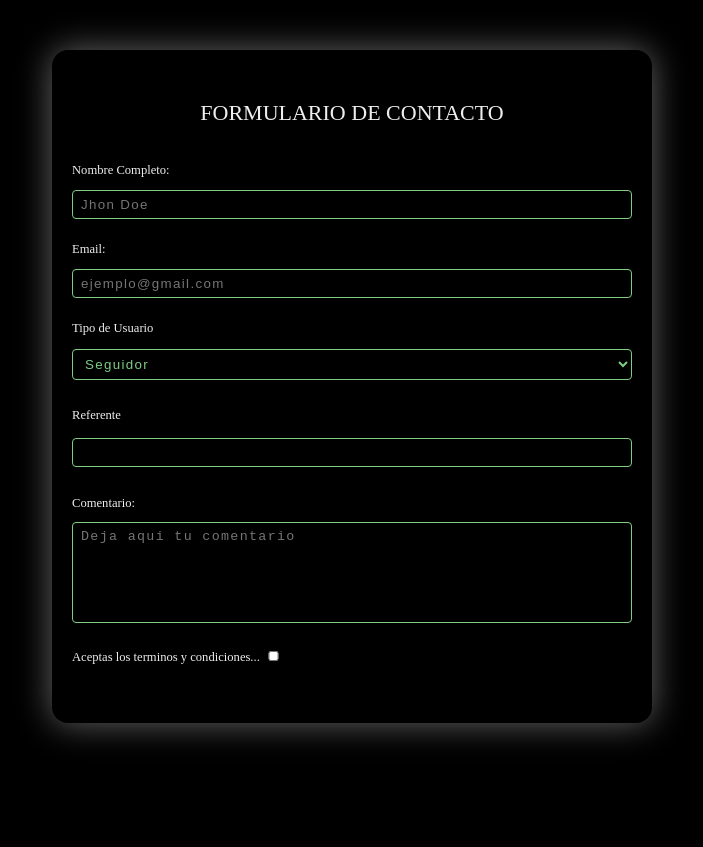
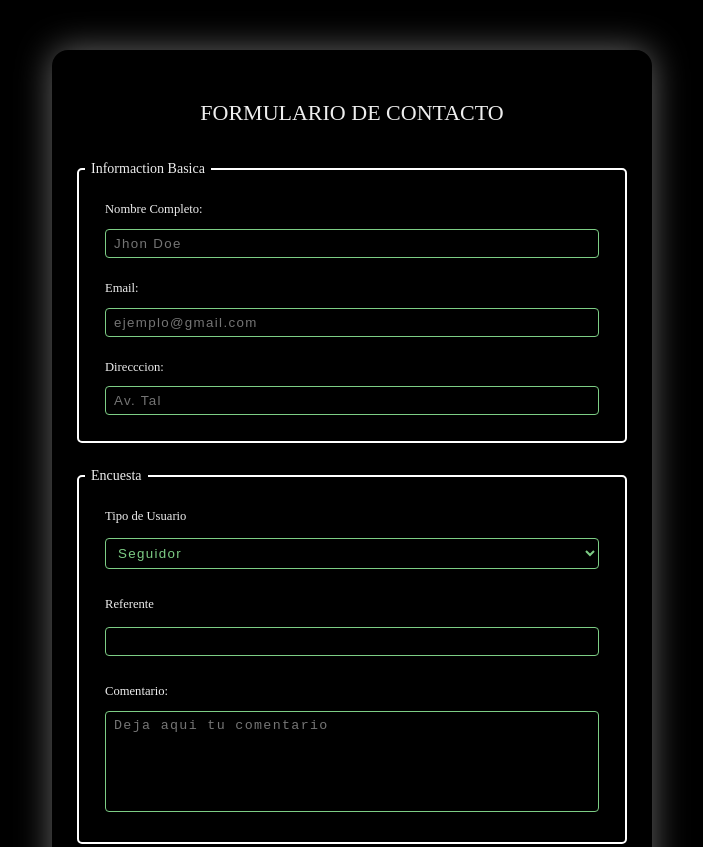
Before and after one commit to Jhonatanisai8/Textarea-y-Labels, a plain HTML site: page index.html in a window 1280 px wide. Shown: the top 847 px of the page, without its empty margins (288-991 px from the left). Before the commit the page ends 800 px from the top, so only its background shows below. Drawn offline with Linux system fonts and the light colour scheme.

Commit message:
agregando fieldset y legends

```diff
--- a/index.html
+++ b/index.html
@@ -11,6 +11,9 @@
 <body>
     <form>
         <h2>Formulario de contacto</h2>
+
+        <fieldset>
+            <legend>Informaction Basica</legend>
             <div class="form_input">
                 <label for="nombre">Nombre Completo: </label>
                 <input id="nombre" type="text" placeholder="Jhon Doe">
@@ -19,11 +22,18 @@
                 <label for="email">Email: </label>
                 <input id="email" type="email" placeholder="ejemplo@gmail.com">
             </div>
+            <div class="form_input">
+                <label for="direccion">Direcccion: </label>
+                <input id="direccion" type="direccion" placeholder="Av. Tal">
+            </div>
+        </fieldset>
 
+        <fieldset>
+            <legend>Encuesta</legend>
             <div class="form_input">
                 <label>
                     Tipo de Usuario
-                <select name="type-of-user" >
+                    <select name="type-of-user">
                         <option value="Opcion01">Seguidor</option>
                         <option value="Opcion02">Empresa</option>
                         <option value="Opcion03">Otro</option>
@@ -35,23 +45,24 @@
                 <label>
                     Referente
                     <input list="referente">
-                <datalist id = "referente" name="type-of-user" >
+                    <datalist id="referente" name="type-of-user">
                         <option value="Opcion01">Amigo</option>
                         <option value="Opcion02">Empresa</option>
                         <option value="Opcion03">Otro</option>
-                <datalist/>
+                        <datalist />
                 </label>
             </div>
 
             <div class="form_input">
                 <label for="mensaje">Comentario: </label>
-            <textarea  id="mensaje" placeholder="Deja aqui tu comentario"></textarea>
+                <textarea id="mensaje" placeholder="Deja aqui tu comentario"></textarea>
             </div>
+        </fieldset>
 
         <div class="form_input">
             <label>
                 Aceptas los terminos y condiciones...
-                <input  class="checkbox" type="checkbox" id="">
+                <input class="checkbox" type="checkbox" id="">
             </label>
         </div>
     </form>
--- a/style.css
+++ b/style.css
@@ -30,7 +30,8 @@ form {
 }
 
 input,
-textarea,select {
+textarea,
+select {
     width: 100%;
     box-sizing: border-box;
     padding: 6px 8px;
@@ -44,22 +45,34 @@ textarea,select {
     /* margin-top: 4px; */
 }
 
-option{
+option {
     background-color: #000;
 }
-textarea{
+
+textarea {
     min-width: 100%;
     /* para que no se cambie de tamaño */
     resize: none;
     min-height: 101px;
 }
 
-label{
+label {
     font-size: 0.9em;
     line-height: 3;
 }
 
-.checkbox{
+.checkbox {
     width: auto;
     height: 10px;
 }
+
+fieldset {
+    padding: 8px 6px 20px 6px;
+    margin: 25px;
+    border: 2px solid #fff;
+    border-radius: 5px;
+}
+
+legend {
+    padding: 0 6px;
+}
```
Lines whose indentation alone changed are shown as unchanged.
